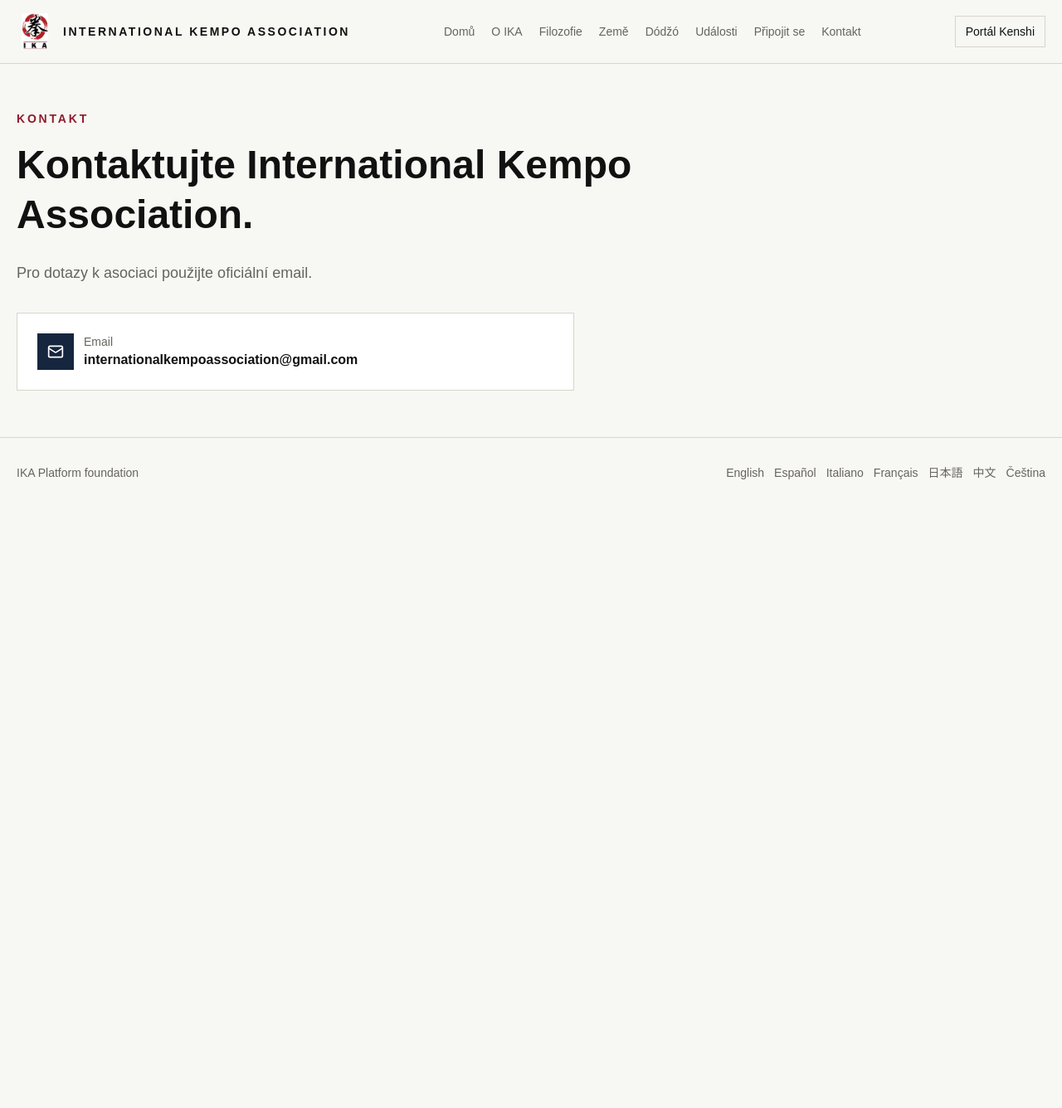
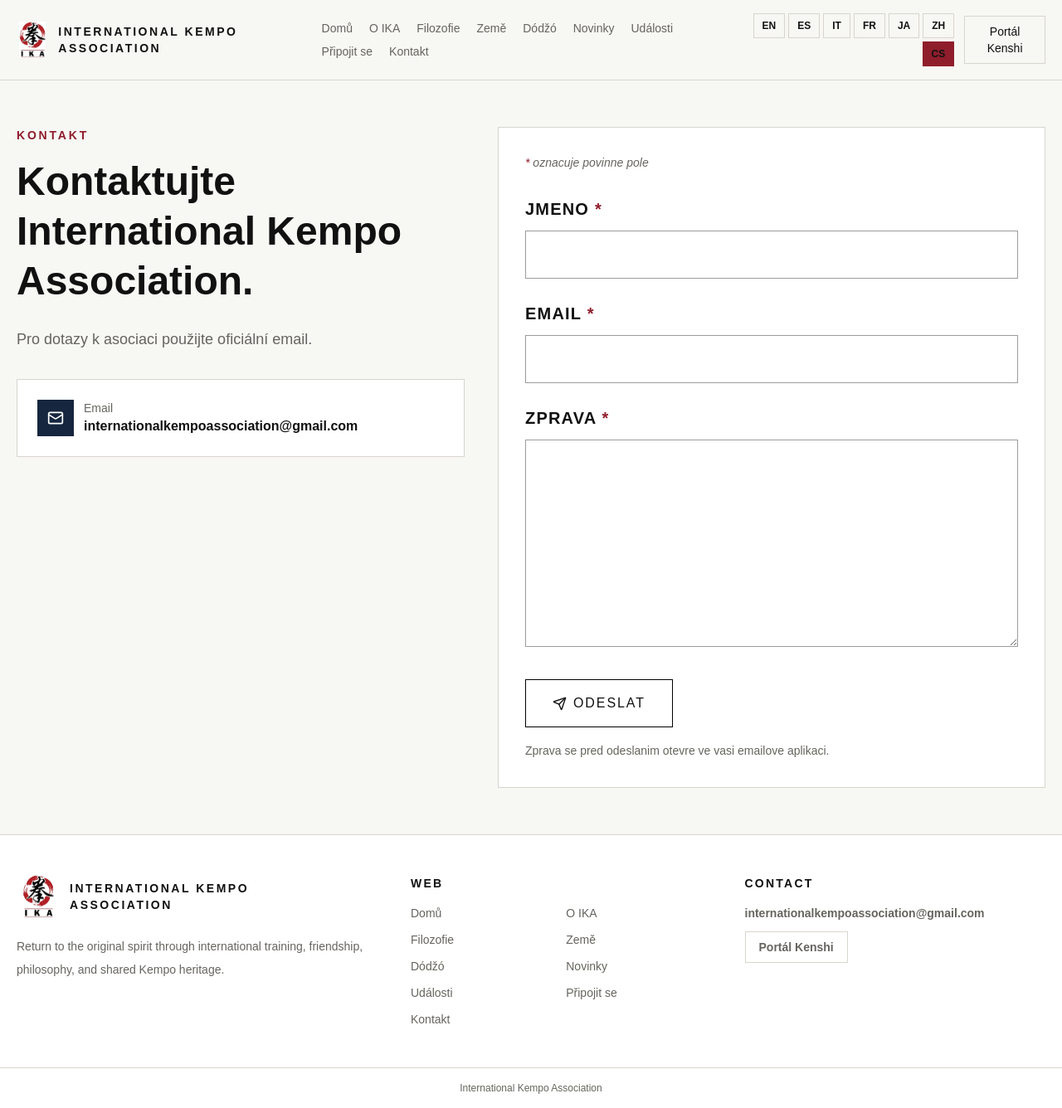
Before and after one commit to IKAorg/IKA, a Next.js app: page /cs/contact in a window 1280 px wide. Shown: the whole page at 83% size. Before the commit the page ends 800 px from the top, so only its background shows below. Built offline with nearby package versions, Linux system fonts and the light colour scheme.

Commit message:
Add global footer and contact form

```diff
--- a/app/[locale]/contact/page.tsx
+++ b/app/[locale]/contact/page.tsx
@@ -1,21 +1,94 @@
 import Link from "next/link";
-import { Mail } from "lucide-react";
-import { isLocale } from "@/lib/i18n/config";
+import { Mail, Send } from "lucide-react";
+import { isLocale, type Locale } from "@/lib/i18n/config";
 import { getPublicPageContent } from "@/lib/i18n/public-pages";
 
 type ContactPageProps = {
   params: Promise<{ locale: string }>;
 };
 
+const formLabels: Record<
+  Locale,
+  {
+    required: string;
+    name: string;
+    email: string;
+    message: string;
+    submit: string;
+    note: string;
+  }
+> = {
+  en: {
+    required: "indicates required field",
+    name: "Name",
+    email: "Email",
+    message: "Message",
+    submit: "Submit",
+    note: "The message will open in your email application before sending.",
+  },
+  es: {
+    required: "indica campo obligatorio",
+    name: "Nombre",
+    email: "Email",
+    message: "Mensaje",
+    submit: "Enviar",
+    note: "El mensaje se abrira en tu aplicacion de email antes de enviarse.",
+  },
+  it: {
+    required: "indica campo obbligatorio",
+    name: "Nome",
+    email: "Email",
+    message: "Messaggio",
+    submit: "Invia",
+    note: "Il messaggio si aprira nella tua applicazione email prima dell'invio.",
+  },
+  fr: {
+    required: "indique un champ obligatoire",
+    name: "Nom",
+    email: "Email",
+    message: "Message",
+    submit: "Envoyer",
+    note: "Le message s'ouvrira dans votre application email avant l'envoi.",
+  },
+  ja: {
+    required: "required field",
+    name: "Name",
+    email: "Email",
+    message: "Message",
+    submit: "Submit",
+    note: "The message will open in your email application before sending.",
+  },
+  zh: {
+    required: "required field",
+    name: "Name",
+    email: "Email",
+    message: "Message",
+    submit: "Submit",
+    note: "The message will open in your email application before sending.",
+  },
+  cs: {
+    required: "oznacuje povinne pole",
+    name: "Jmeno",
+    email: "Email",
+    message: "Zprava",
+    submit: "Odeslat",
+    note: "Zprava se pred odeslanim otevre ve vasi emailove aplikaci.",
+  },
+};
+
 export default async function ContactPage({ params }: ContactPageProps) {
   const { locale } = await params;
+  const safeLocale = isLocale(locale) ? locale : "en";
   const content = getPublicPageContent(
-    isLocale(locale) ? locale : "en",
+    safeLocale,
     "contact",
   );
+  const labels = formLabels[safeLocale];
 
   return (
     <section className="mx-auto max-w-7xl px-5 py-14">
+      <div className="grid gap-10 lg:grid-cols-[0.9fr_1.1fr] lg:items-start">
+        <div>
           <p className="text-sm font-semibold uppercase tracking-[0.2em] text-[var(--accent)]">
             {content.eyebrow}
           </p>
@@ -25,22 +98,88 @@
           <p className="mt-6 max-w-3xl text-lg leading-8 text-[var(--muted)]">
             {content.intro}
           </p>
-      <div className="mt-8 max-w-2xl border border-[var(--line)] bg-white p-6">
+          <div className="mt-8 border border-[var(--line)] bg-white p-6">
             <div className="flex items-center gap-3">
               <span className="flex size-11 items-center justify-center bg-[var(--ink-blue)] text-white">
                 <Mail size={20} aria-hidden="true" />
               </span>
               <div>
-            <p className="text-sm text-[var(--muted)]">{content.emailLabel}</p>
+                <p className="text-sm text-[var(--muted)]">
+                  {content.emailLabel}
+                </p>
                 <Link
                   href="mailto:internationalkempoassociation@gmail.com"
-              className="font-semibold"
+                  className="break-words font-semibold"
                 >
                   internationalkempoassociation@gmail.com
                 </Link>
               </div>
             </div>
           </div>
+        </div>
+
+        <form
+          action="mailto:internationalkempoassociation@gmail.com"
+          method="post"
+          encType="text/plain"
+          className="border border-[var(--line)] bg-white p-6 md:p-8"
+        >
+          <p className="text-sm italic text-[var(--muted)]">
+            <span className="text-[var(--accent)]">*</span> {labels.required}
+          </p>
+
+          <div className="mt-8 space-y-7">
+            <label className="block">
+              <span className="text-xl font-semibold uppercase tracking-[0.06em]">
+                {labels.name} <span className="text-[var(--accent)]">*</span>
+              </span>
+              <input
+                name="name"
+                required
+                autoComplete="name"
+                className="mt-3 w-full border border-[#9c9c9c] bg-white px-4 py-4 outline-none transition focus:border-[var(--accent)]"
+              />
+            </label>
+
+            <label className="block">
+              <span className="text-xl font-semibold uppercase tracking-[0.06em]">
+                {labels.email} <span className="text-[var(--accent)]">*</span>
+              </span>
+              <input
+                name="email"
+                type="email"
+                required
+                autoComplete="email"
+                className="mt-3 w-full border border-[#9c9c9c] bg-white px-4 py-4 outline-none transition focus:border-[var(--accent)]"
+              />
+            </label>
+
+            <label className="block">
+              <span className="text-xl font-semibold uppercase tracking-[0.06em]">
+                {labels.message}{" "}
+                <span className="text-[var(--accent)]">*</span>
+              </span>
+              <textarea
+                name="message"
+                required
+                rows={9}
+                className="mt-3 w-full resize-y border border-[#9c9c9c] bg-white px-4 py-4 outline-none transition focus:border-[var(--accent)]"
+              />
+            </label>
+          </div>
+
+          <button
+            type="submit"
+            className="mt-8 inline-flex items-center gap-2 border border-black px-8 py-4 text-sm font-semibold uppercase tracking-[0.12em] transition hover:bg-black hover:text-white"
+          >
+            <Send size={17} aria-hidden="true" />
+            {labels.submit}
+          </button>
+          <p className="mt-4 max-w-xl text-sm leading-6 text-[var(--muted)]">
+            {labels.note}
+          </p>
+        </form>
+      </div>
     </section>
   );
 }
--- /dev/null
+++ b/components/layout/language-switcher.tsx
@@ -0,0 +1,44 @@
+"use client";
+
+import Link from "next/link";
+import { usePathname } from "next/navigation";
+import type { Locale } from "@/lib/i18n/config";
+import { localeLabels, locales } from "@/lib/i18n/config";
+
+type LanguageSwitcherProps = {
+  locale: Locale;
+};
+
+export function LanguageSwitcher({ locale }: LanguageSwitcherProps) {
+  const pathname = usePathname();
+  const pathParts = pathname.split("/").filter(Boolean);
+
+  return (
+    <nav
+      aria-label="Language selection"
+      className="flex flex-wrap items-center justify-end gap-1"
+    >
+      {locales.map((item) => {
+        const nextParts =
+          pathParts.length > 0 ? [item, ...pathParts.slice(1)] : [item];
+        const href = `/${nextParts.join("/")}`;
+
+        return (
+          <Link
+            key={item}
+            href={href}
+            aria-label={localeLabels[item]}
+            aria-current={item === locale ? "page" : undefined}
+            className={
+              item === locale
+                ? "border border-[var(--accent)] bg-[var(--accent)] px-2.5 py-1.5 text-xs font-semibold text-white"
+                : "border border-[var(--line)] px-2.5 py-1.5 text-xs font-semibold text-[var(--muted)] transition hover:border-[var(--accent)] hover:text-[var(--accent)]"
+            }
+          >
+            {item.toUpperCase()}
+          </Link>
+        );
+      })}
+    </nav>
+  );
+}
--- a/components/layout/site-shell.tsx
+++ b/components/layout/site-shell.tsx
@@ -1,8 +1,8 @@
 import Link from "next/link";
 import Image from "next/image";
 import type { Locale } from "@/lib/i18n/config";
-import { localeLabels, locales } from "@/lib/i18n/config";
 import type { getDictionary } from "@/lib/i18n/dictionaries";
+import { LanguageSwitcher } from "./language-switcher";
 
 type SiteShellProps = {
   locale: Locale;
@@ -12,11 +12,22 @@
 
 export function SiteShell({ locale, dictionary, children }: SiteShellProps) {
   const nav = dictionary.nav;
+  const publicLinks = [
+    { href: `/${locale}`, label: nav.home },
+    { href: `/${locale}/about`, label: nav.about },
+    { href: `/${locale}/philosophy`, label: nav.philosophy },
+    { href: `/${locale}/countries`, label: nav.countries },
+    { href: `/${locale}/dojos`, label: nav.dojos },
+    { href: `/${locale}/news`, label: nav.news },
+    { href: `/${locale}/events`, label: nav.events },
+    { href: `/${locale}/join`, label: nav.join },
+    { href: `/${locale}/contact`, label: nav.contact },
+  ];
 
   return (
     <div className="min-h-screen">
       <header className="border-b border-[var(--line)] bg-[var(--background)]/95">
-        <div className="mx-auto flex max-w-7xl items-center justify-between gap-6 px-5 py-4">
+        <div className="mx-auto flex max-w-7xl flex-col gap-4 px-5 py-4 lg:flex-row lg:items-center lg:justify-between">
           <Link href={`/${locale}`} className="flex items-center gap-3">
             <Image
               src="/images/ika-logo.webp"
@@ -31,21 +42,19 @@
             </span>
           </Link>
 
-          <nav className="hidden items-center gap-5 text-sm text-[var(--muted)] md:flex">
-            <Link href={`/${locale}`}>{nav.home}</Link>
-            <Link href={`/${locale}/about`}>{nav.about}</Link>
-            <Link href={`/${locale}/philosophy`}>{nav.philosophy}</Link>
-            <Link href={`/${locale}/countries`}>{nav.countries}</Link>
-            <Link href={`/${locale}/dojos`}>{nav.dojos}</Link>
-            <Link href={`/${locale}/events`}>{nav.events}</Link>
-            <Link href={`/${locale}/join`}>{nav.join}</Link>
-            <Link href={`/${locale}/contact`}>{nav.contact}</Link>
+          <nav className="flex flex-wrap items-center gap-x-5 gap-y-2 text-sm text-[var(--muted)]">
+            {publicLinks.map((item) => (
+              <Link key={item.href} href={item.href}>
+                {item.label}
+              </Link>
+            ))}
           </nav>
 
-          <div className="flex items-center gap-2">
+          <div className="flex flex-col gap-3 sm:flex-row sm:items-center">
+            <LanguageSwitcher locale={locale} />
             <Link
               href={`/${locale}/portal`}
-              className="hidden border border-[var(--line)] px-3 py-2 text-sm text-[var(--ink-blue)] sm:inline-flex"
+              className="border border-[var(--line)] px-3 py-2 text-center text-sm text-[var(--ink-blue)]"
             >
               {nav.portal}
             </Link>
@@ -55,20 +64,62 @@
 
       <main>{children}</main>
 
-      <footer className="border-t border-[var(--line)]">
-        <div className="mx-auto flex max-w-7xl flex-col gap-4 px-5 py-8 text-sm text-[var(--muted)] md:flex-row md:items-center md:justify-between">
-          <span>IKA Platform foundation</span>
-          <div className="flex flex-wrap gap-3">
-            {locales.map((item) => (
+      <footer className="border-t border-[var(--line)] bg-white">
+        <div className="mx-auto grid max-w-7xl gap-10 px-5 py-12 text-sm text-[var(--muted)] md:grid-cols-[1.2fr_1fr_1fr]">
+          <div>
+            <Link href={`/${locale}`} className="flex items-center gap-3">
+              <Image
+                src="/images/ika-logo.webp"
+                alt="International Kempo Association"
+                width={52}
+                height={52}
+                className="size-13 object-contain"
+              />
+              <span className="max-w-64 text-sm font-semibold uppercase tracking-[0.18em] text-[var(--foreground)]">
+                International Kempo Association
+              </span>
+            </Link>
+            <p className="mt-5 max-w-md leading-7">
+              Return to the original spirit through international training,
+              friendship, philosophy, and shared Kempo heritage.
+            </p>
+          </div>
+
+          <div>
+            <h2 className="text-sm font-semibold uppercase tracking-[0.16em] text-[var(--foreground)]">
+              Web
+            </h2>
+            <div className="mt-4 grid grid-cols-2 gap-3">
+              {publicLinks.map((item) => (
+                <Link key={item.href} href={item.href}>
+                  {item.label}
+                </Link>
+              ))}
+            </div>
+          </div>
+
+          <div>
+            <h2 className="text-sm font-semibold uppercase tracking-[0.16em] text-[var(--foreground)]">
+              Contact
+            </h2>
+            <div className="mt-4 space-y-3">
               <Link
-                key={item}
-                href={`/${item}`}
-                className={item === locale ? "text-black" : "text-[var(--muted)]"}
+                href="mailto:internationalkempoassociation@gmail.com"
+                className="block break-words font-semibold text-[var(--foreground)]"
               >
-                {localeLabels[item]}
+                internationalkempoassociation@gmail.com
               </Link>
-            ))}
+              <Link
+                href={`/${locale}/portal`}
+                className="inline-flex border border-[var(--line)] px-4 py-2 font-semibold text-[var(--ink-blue)]"
+              >
+                {nav.portal}
+              </Link>
+            </div>
           </div>
+        </div>
+        <div className="border-t border-[var(--line)] px-5 py-4 text-center text-xs text-[var(--muted)]">
+          International Kempo Association
         </div>
       </footer>
     </div>
```
Lines whose indentation alone changed are shown as unchanged.
